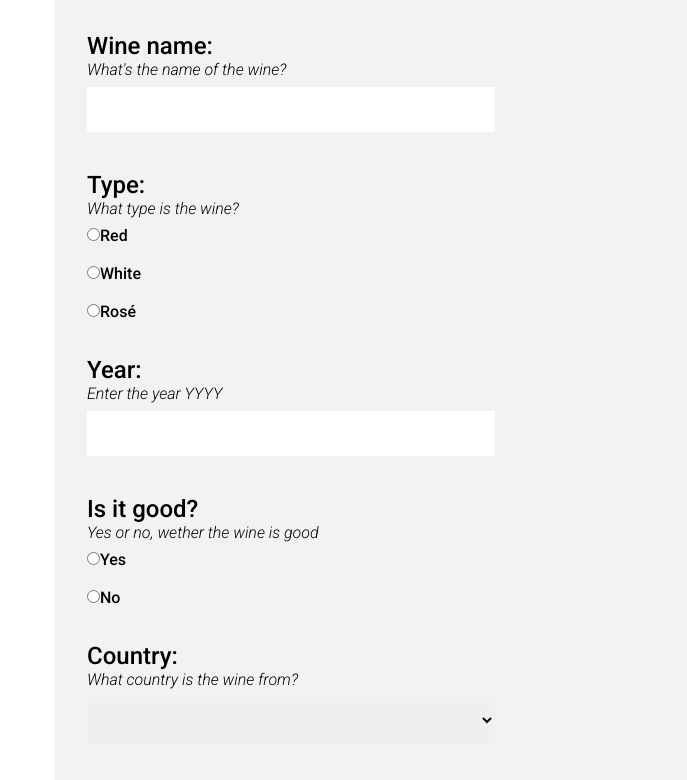
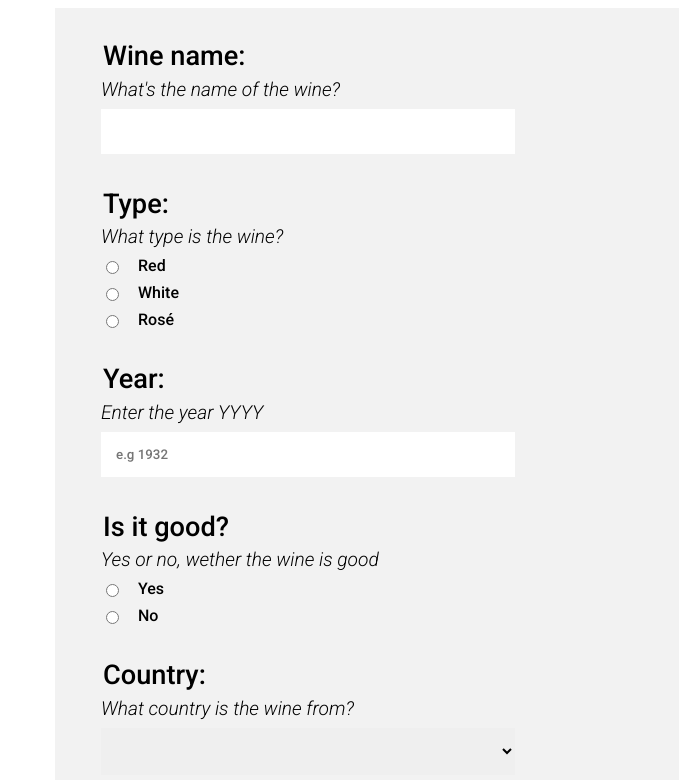
Before and after one commit to TheFred94/something_bout_wine, a plain HTML site: page index.html in a window 1280 px wide. Shown: the top 780 px of the page, without its empty margins (593-1280 px from the left). Drawn offline with Linux system fonts and the light colour scheme; no server answers.

Commit message:
font sizing and other changes to the layers in css2

```diff
--- a/index.html
+++ b/index.html
@@ -32,7 +32,7 @@
       <fieldset class="wine_year">
         <legend>Year:</legend>
         <small>Enter the year YYYY</small>
-        <input type="text" class="year" minlength="4" maxlength="4" oninput="javascript: if (this.value.length > this.maxLength) this.value = this.value.slice(0, this.maxLength);" required />
+        <input type="number" class="year" minlength="4" maxlength="4" placeholder="e.g 1932" oninput="javascript: if (this.value.length > this.maxLength) this.value = this.value.slice(0, this.maxLength);" required />
       </fieldset>
 
       <fieldset class="good_bad">
--- a/main.css
+++ b/main.css
@@ -4,8 +4,6 @@
 @layer main, utilities, components;
 
 * {
-  margin: 0;
-  padding: 0;
   font-family: "Roboto", sans-serif;
   --grey: #f2f2f2;
 }
@@ -24,14 +22,17 @@
 
   small {
     font-style: italic;
-    font-size: 1rem;
+    font-size: 1.2rem;
   }
 
   legend {
-    font-size: 1.5rem;
+    font-size: 1.7rem;
   }
 
   button {
+    font-size: 1.2rem;
+  }
+  label {
     font-size: 1rem;
   }
 
@@ -39,7 +40,6 @@
     gap: 1rem;
     display: flex;
     flex-wrap: wrap;
-    /* flex-direction: column; */
     grid-column: 1 / 2;
     grid-row: 1 / 3;
   }
--- a/utilities.css
+++ b/utilities.css
@@ -1,6 +1,7 @@
 /* ! This sheet controls the state of the input field wether they are valid, invalid etc. */
 
 /* Changes the color on the input field when it's valid */
+@layer utilities {
   input[type="number"]:valid {
     background-color: palegreen;
   }
@@ -19,16 +20,21 @@ input,
   select {
     outline: 0;
     border: 0;
-  margin: 0 0 15px;
     padding: 15px;
     box-sizing: border-box;
+    cursor: pointer;
   }
 
   label {
+    display: flex;
     align-items: center;
+    width: 100px;
+    gap: 1rem;
+    cursor: pointer;
   }
 
   #wine_form {
     background-color: var(--grey);
     padding: 2rem 0 2rem 2rem;
   }
+}
```
Lines whose indentation alone changed are shown as unchanged.
